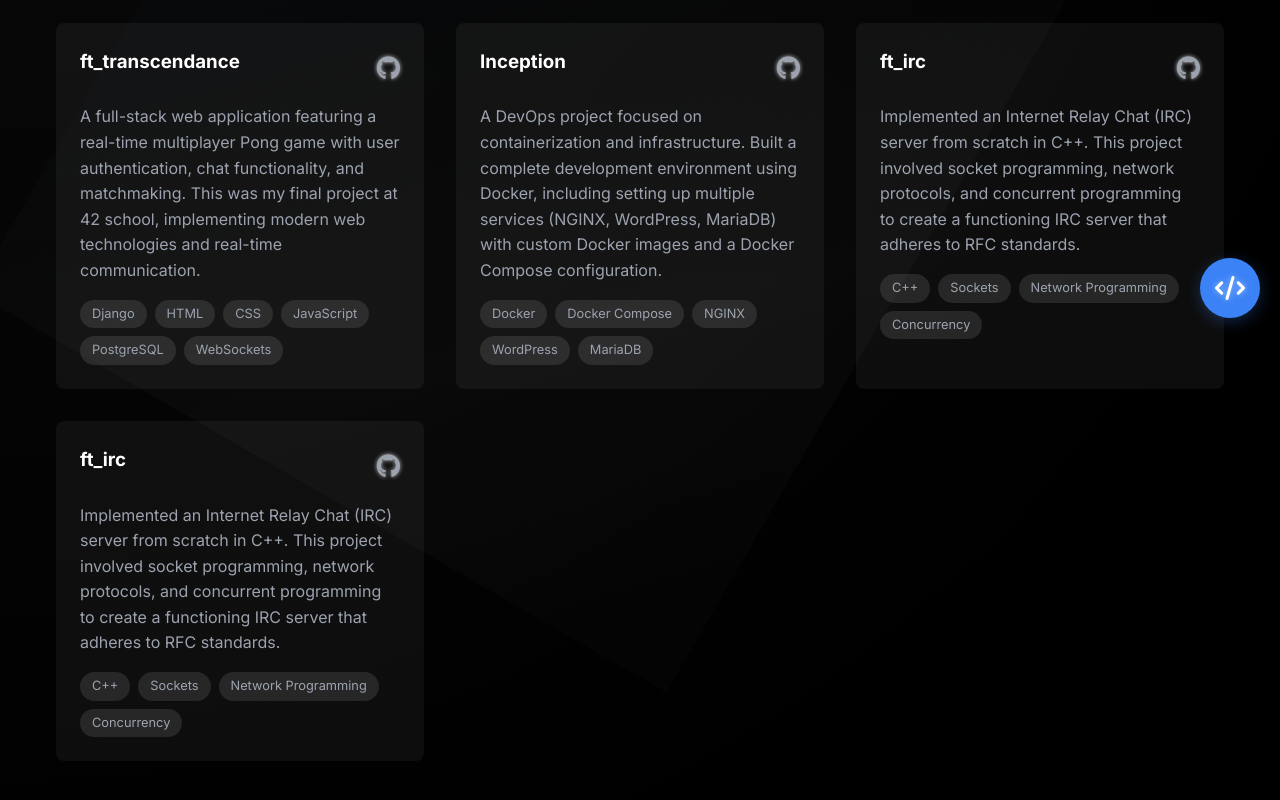
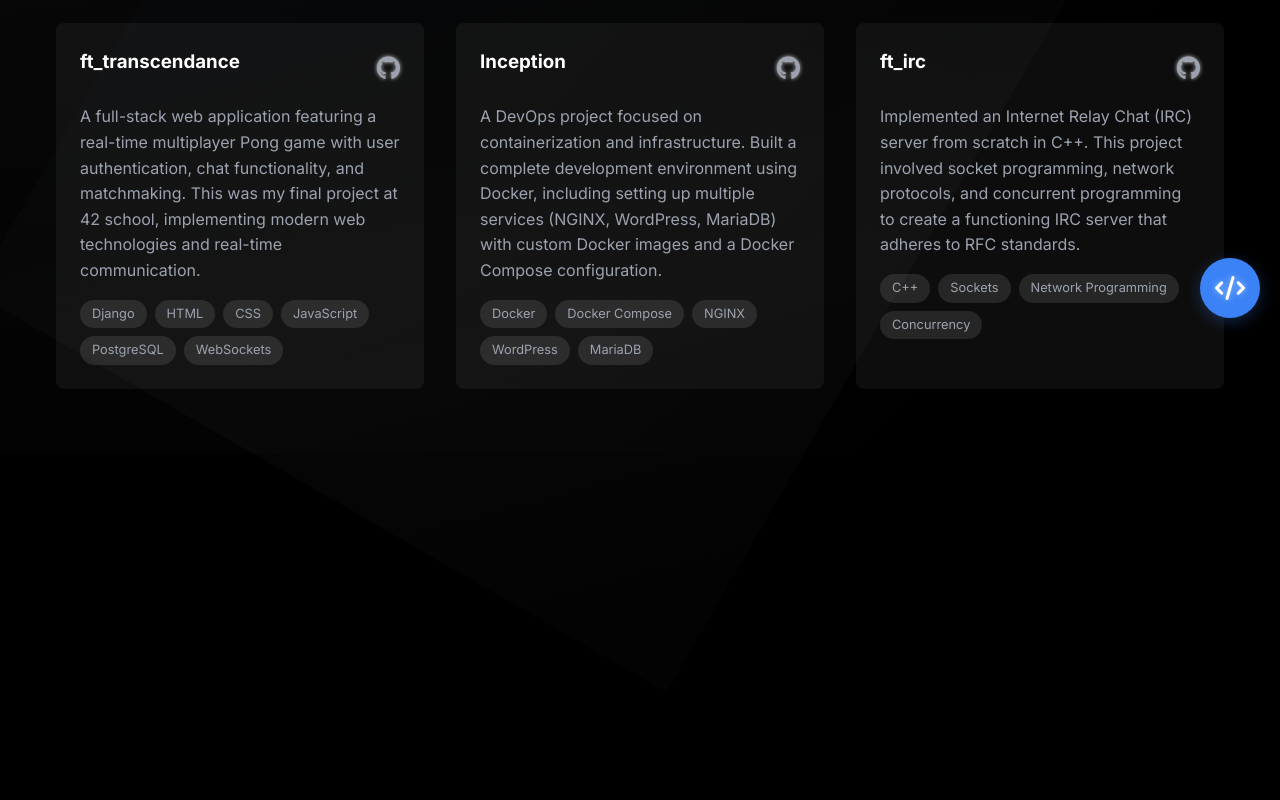
Before and after one commit to 0xJeff1/portfolio_____, a plain HTML site: page projects.html in a window 1280 px wide. Shown: the part 462-1262 px from the top of the page. After the commit the page ends 915 px from the top, so only its background shows below. Drawn offline with Linux system fonts and the light colour scheme.

Commit message:
Update projects.html

```diff
--- a/projects.html
+++ b/projects.html
@@ -83,21 +83,7 @@
                         <span class="tag">Concurrency</span>
                     </div>
                 </div>
-                   <div class="project-card">
-                    <div class="project-header">
-                        <h3>ft_irc</h3>
-                        <a href="https://github.com/Toowan0x1/ft_irc" class="github-link" target="_blank" rel="noopener noreferrer">
-                            <i class="fab fa-github"></i>
-                        </a>
-                    </div>
-                    <p>Implemented an Internet Relay Chat (IRC) server from scratch in C++. This project involved socket programming, network protocols, and concurrent programming to create a functioning IRC server that adheres to RFC standards.</p>
-                    <div class="project-tags">
-                        <span class="tag">C++</span>
-                        <span class="tag">Sockets</span>
-                        <span class="tag">Network Programming</span>
-                        <span class="tag">Concurrency</span>
-                    </div>
-                </div>
+
             </div>
         </section>
 
```
